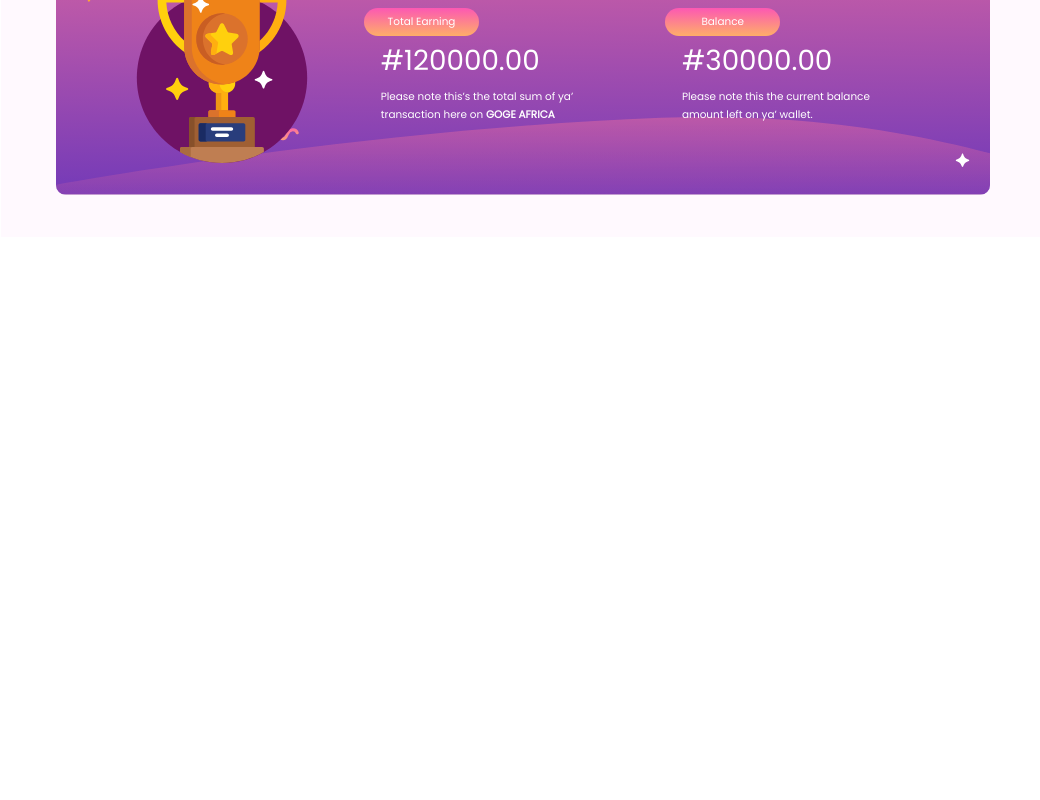
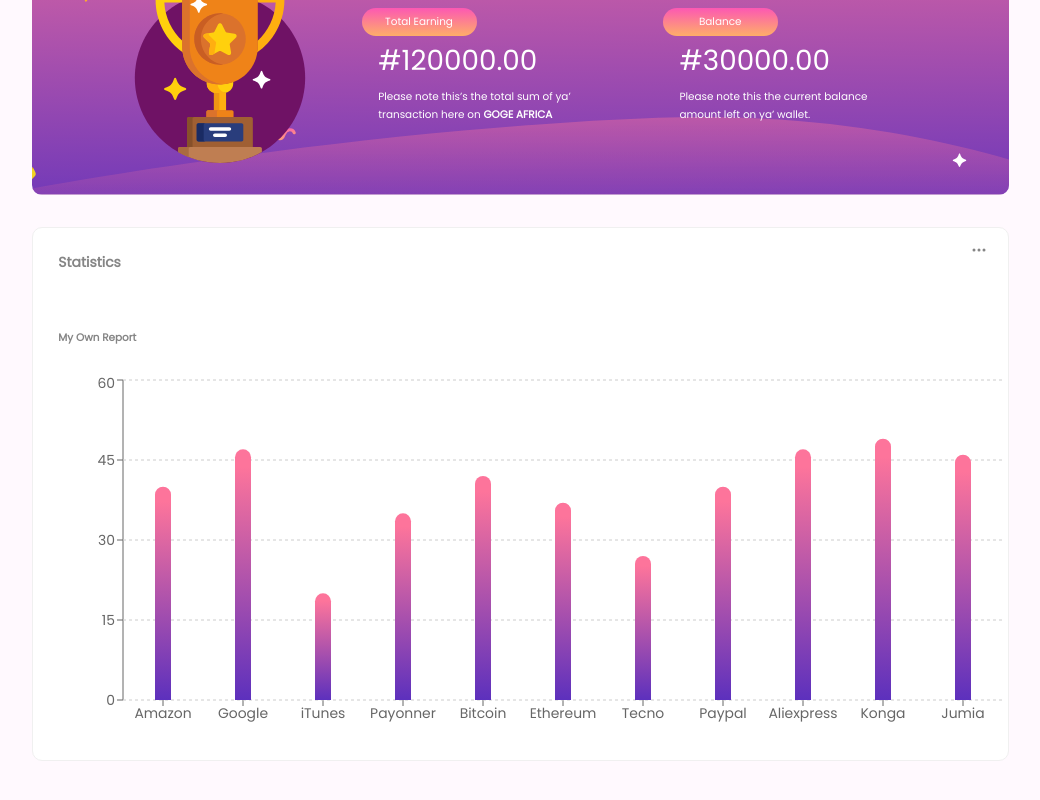
Before and after one commit to GArticuno/coinbase, a Next.js app: page / in a window 1280 px wide. Shown: the part 818-1618 px from the top of the page, without its empty margins (234-1274 px from the left). Before the commit the page ends 1055 px from the top, so only its background shows below. Built offline with nearby package versions, Linux system fonts and the light colour scheme.

Commit message:
feat: add statistics chart card

```diff
--- a/src/components/Dropdown/index.tsx
+++ b/src/components/Dropdown/index.tsx
@@ -5,7 +5,7 @@ import type { DropdownProps } from './types';
 const Dropdown = ({ isOpen, data }: DropdownProps) => (
   <MenuContainer isOpen={isOpen}>
     {data.map((item, index) => (
-      <DropdownItem item={item} index={index} length={data.length} />
+      <DropdownItem key={item.name} item={item} index={index} length={data.length} />
     ))}
   </MenuContainer>
 );
--- a/src/components/Layout/index.tsx
+++ b/src/components/Layout/index.tsx
@@ -35,7 +35,7 @@ const Layout = ({ children, page }: LayoutProps) => (
     <LayoutContainer>
       <LayoutDashboard height={typeof window !== 'undefined' ? window.innerHeight : 900}>
         {menu.map((item) => (
-          <LayoutDashboardButton page={page} id={item.id}>
+          <LayoutDashboardButton page={page} id={item.id} key={item.id}>
             <Image
               src={page === item.id ? item.image.selected : item.image.default}
               alt={item.id}
--- /dev/null
+++ b/src/components/StatisticsCard/constants.ts
@@ -0,0 +1,46 @@
+export const statisticsData = [
+  {
+    name: 'Amazon',
+    value: 40,
+  },
+  {
+    name: 'Google',
+    value: 47,
+  },
+  {
+    name: 'iTunes',
+    value: 20,
+  },
+  {
+    name: 'Payonner',
+    value: 35,
+  },
+  {
+    name: 'Bitcoin',
+    value: 42,
+  },
+  {
+    name: 'Ethereum',
+    value: 37,
+  },
+  {
+    name: 'Tecno',
+    value: 27,
+  },
+  {
+    name: 'Paypal',
+    value: 40,
+  },
+  {
+    name: 'Aliexpress',
+    value: 47,
+  },
+  {
+    name: 'Konga',
+    value: 49,
+  },
+  {
+    name: 'Jumia',
+    value: 46,
+  },
+];
--- /dev/null
+++ b/src/components/StatisticsCard/index.tsx
@@ -0,0 +1,70 @@
+import Card from 'components/Card';
+import Typography from 'components/Typography';
+import { useState } from 'react';
+import { Bar, BarChart, CartesianGrid, ResponsiveContainer, Tooltip, XAxis, YAxis } from 'recharts';
+import { useTheme } from 'styled-components';
+
+import { statisticsData } from './constants';
+import { Container } from './styles';
+
+const StatisticsCard = () => {
+  const theme = useTheme();
+  const [activeBarIndex, setActiveBarIndex] = useState(0);
+  const [toolTipYPosition, setToolTipYPosition] = useState(0);
+
+  const changeTooltipYPosition = (e: any) => {
+    if (e.index === activeBarIndex) {
+      setToolTipYPosition(e.height);
+    }
+    return <path />;
+  };
+
+  return (
+    <Card marginTop={32} flexDirection='column' alignItems='flex-start' paddingRight={0}>
+      <Typography fontWeight='bold'>Statistics</Typography>
+      <Container>
+        <Typography fontWeight='bold' fontSize='s'>
+          My Own Report
+        </Typography>
+        <ResponsiveContainer width={950} height={360}>
+          <BarChart
+            width={950}
+            height={360}
+            data={statisticsData}
+            barSize={16}
+            onMouseMove={(e) => {
+              if (e.activeTooltipIndex) {
+                setActiveBarIndex(e.activeTooltipIndex);
+              }
+            }}
+          >
+            <defs>
+              <linearGradient id='colorValue' x1='1' y1='-0.5' x2='1' y2='1.4'>
+                <stop offset='30%' stopColor={theme.gradient.primary.head} />
+                <stop offset='95%' stopColor={theme.gradient.primary.tail} />
+              </linearGradient>
+            </defs>
+
+            <XAxis dataKey='name' axisLine={false} />
+            <YAxis type='number' />
+            <Tooltip
+              cursor={false}
+              position={{ y: -toolTipYPosition + 230 }}
+              offset={-40}
+              allowEscapeViewBox={{ x: true, y: true }}
+            />
+            <CartesianGrid strokeDasharray='3 3' vertical={false} />
+            <Bar
+              dataKey='value'
+              fill='url(#colorValue)'
+              radius={[10, 10, 0, 0]}
+              label={changeTooltipYPosition}
+            />
+          </BarChart>
+        </ResponsiveContainer>
+      </Container>
+    </Card>
+  );
+};
+
+export default StatisticsCard;
--- /dev/null
+++ b/src/components/StatisticsCard/styles.ts
@@ -0,0 +1,9 @@
+import styled from 'styled-components';
+
+export const Container = styled.div`
+  display: flex;
+  flex-direction: column;
+  max-width: 950px;
+  gap: 2rem;
+  margin-top: 3rem;
+`;
--- a/src/screens/Overview/index.tsx
+++ b/src/screens/Overview/index.tsx
@@ -1,4 +1,13 @@
-import { Card, Icon, Layout, PercentBar, TitleBox, Typography, WalletCard } from 'components';
+import {
+  Card,
+  Icon,
+  Layout,
+  PercentBar,
+  StatisticsCard,
+  TitleBox,
+  Typography,
+  WalletCard,
+} from 'components';
 import Image from 'next/image';
 import { AiFillCaretDown, AiFillCaretUp } from 'react-icons/ai';
 import { BiRightArrowAlt } from 'react-icons/bi';
@@ -109,12 +118,12 @@ const Overview = () => {
         <ConversionContainer>
           <Grid>
             {cards.map((item) => (
-              <CardList>
+              <CardList key={item.card_title}>
                 <Typography variant='secondary' fontSize='s' fontWeight='bold'>
                   {item.card_title}
                 </Typography>
                 {item.transactions.map((transaction) => (
-                  <TitleBox>
+                  <TitleBox key={transaction.name}>
                     <Typography fontSize='s'>{transaction.name}</Typography>
                     <Typography fontSize='s'>{transaction.value}</Typography>
                   </TitleBox>
@@ -128,6 +137,7 @@ const Overview = () => {
         </ConversionContainer>
       </Card>
       <WalletCard />
+      <StatisticsCard />
     </Layout>
   );
 };
```
Also changed, not shown: src/components/index.ts (+5 -3 lines).
